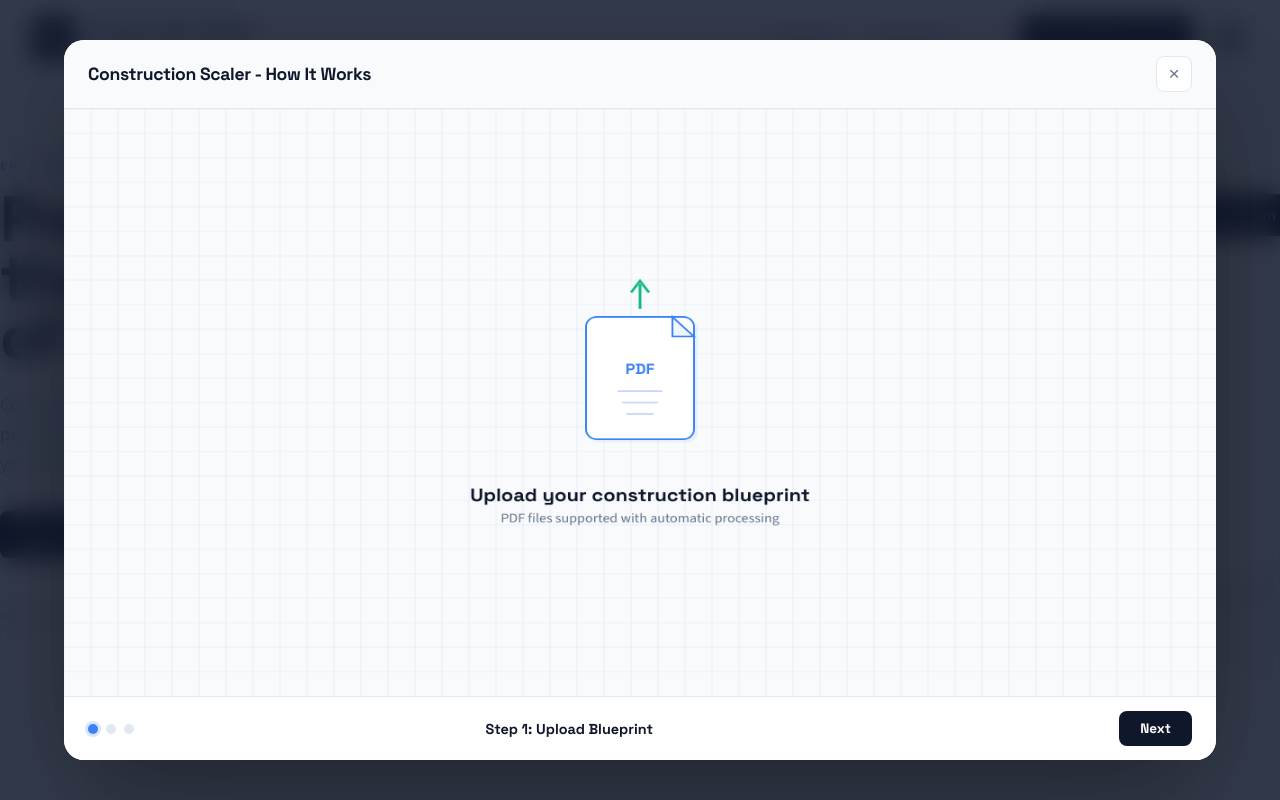
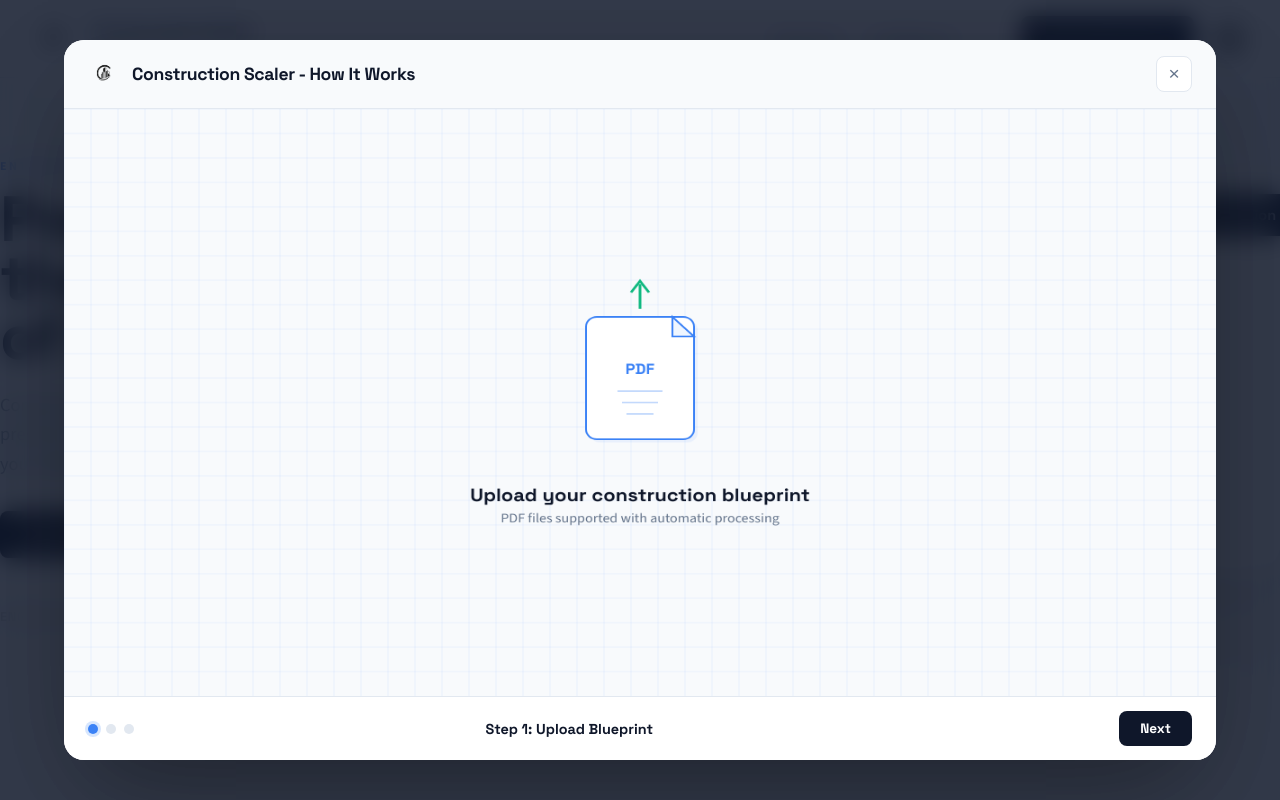
Before and after one commit to ziaur390/Construction-Scaler, a website: page web/index.html in a window 1280 px wide. Both pictures are taken after a click on the element "Watch Demo". Shown: the top 800 px of the page. Drawn offline with nearby package versions, Linux system fonts and the light colour scheme; grey boxes are pictures that could not be loaded.

Commit message:
feat: add logo across all pages
- Replace CS text brand mark with logo image in header (index, workspace)
- Add logo to demo modal header
- Add logo above form title on login and register pages
- Add .brand-logo CSS class for consistent sizing

```diff
--- a/web/assets/styles.css
+++ b/web/assets/styles.css
@@ -81,6 +81,13 @@ a {
   font-family: "Space Grotesk", sans-serif;
   font-weight: 700;
   font-size: 1.2rem;
+}
+
+.brand-logo {
+  width: 44px;
+  height: 44px;
+  border-radius: 8px;
+  object-fit: contain;
 }
 
 .brand-copy {
--- a/web/index.html
+++ b/web/index.html
@@ -13,7 +13,7 @@
   <div class="site-shell">
     <header class="topbar" id="mainHeader">
       <a class="brand" href="./index.html">
-        <span class="brand-mark">CS</span>
+        <img class="brand-logo" src="./assets/logo.png" alt="Construction Scaler Logo">
         <span class="brand-copy">
           <strong>Construction Scaler</strong>
           <small>Precision Intelligence</small>
@@ -136,7 +136,10 @@
   <div class="demo-overlay" id="demoOverlay">
     <div class="demo-modal">
       <div class="demo-header">
-        <h3>Construction Scaler - How It Works</h3>
+        <div style="display:flex;align-items:center;gap:12px;">
+          <img class="brand-logo" src="./assets/logo.png" alt="Logo" style="width:32px;height:32px;">
+          <h3>Construction Scaler - How It Works</h3>
+        </div>
         <button class="demo-close" id="demoClose">&times;</button>
       </div>
       <div class="demo-body">
```
Also changed, not shown: web/login.html (+3 -0 lines), web/register.html (+3 -0 lines), web/workspace.html (+1 -1 lines), web/assets/logo.png (added).
